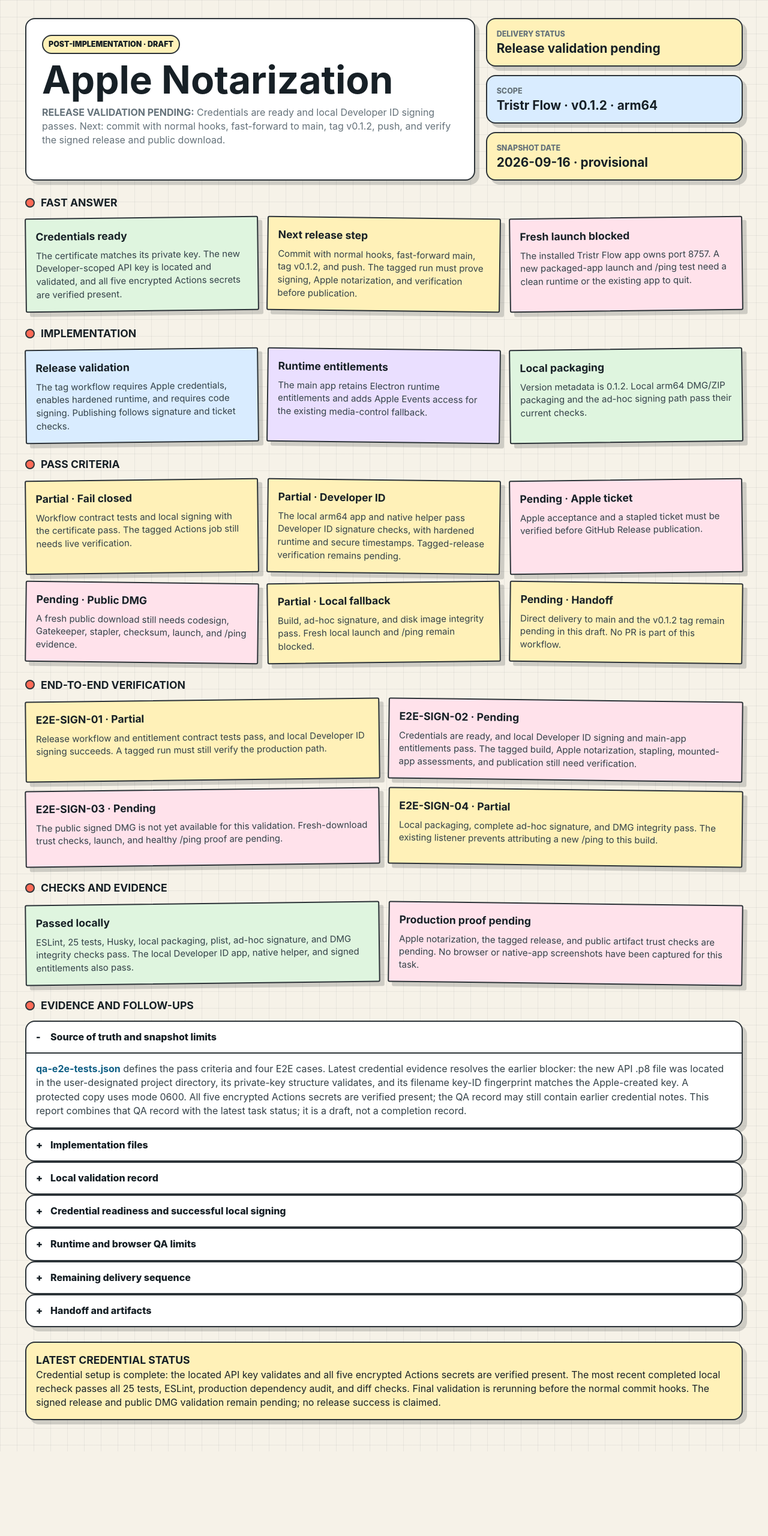
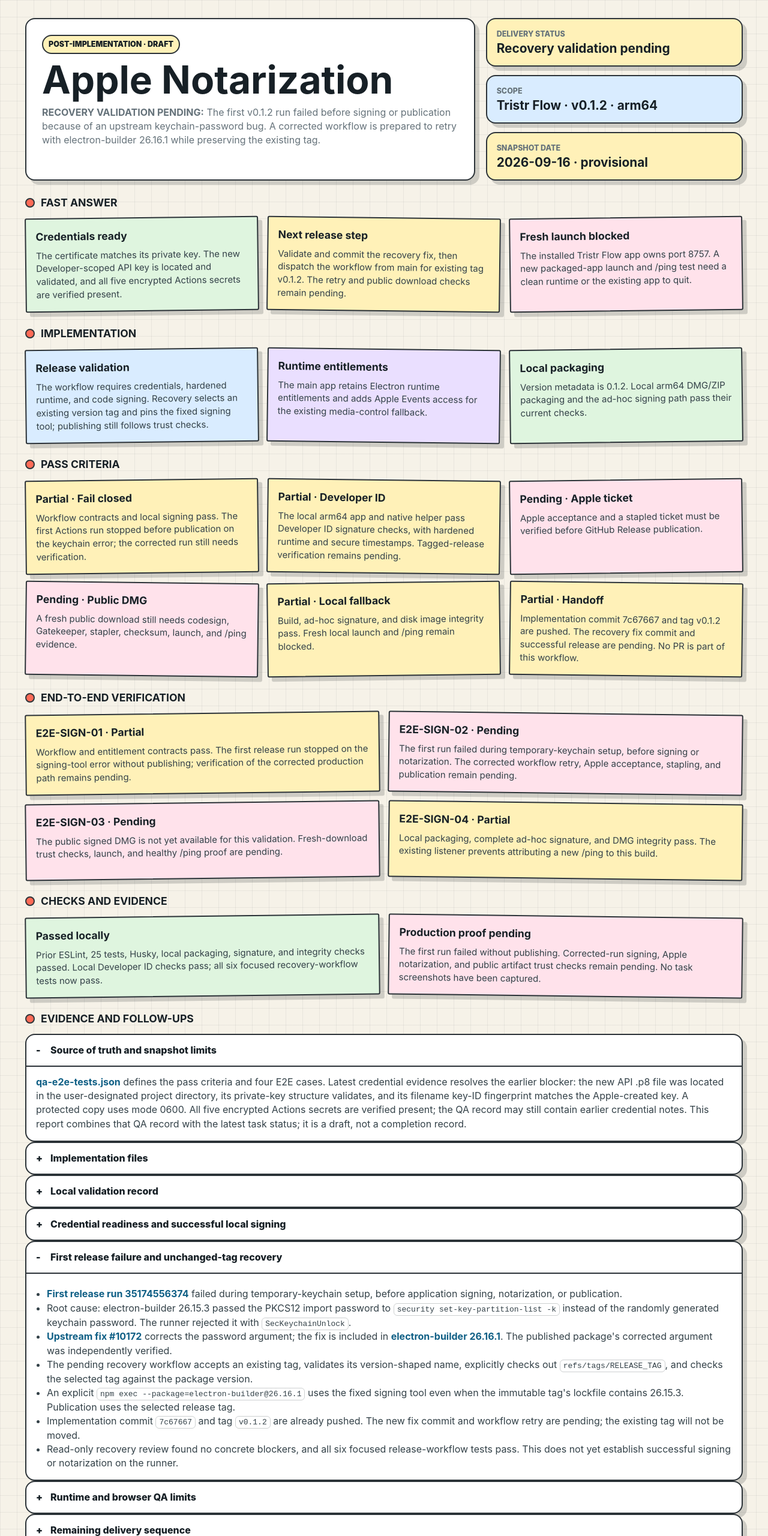
Before and after one commit to zvone187/Tristr-Flow, a browser extension: page implementation assets/post-implementation-report.html in a window 1280 px wide. Shown: the top 2560 px of the page at 60% size. Before the commit the page ends 2419 px from the top, so only its background shows below. Drawn offline with Linux system fonts and the light colour scheme.

Commit message:
Fix release signing and allow immutable tag retries

```diff
--- a/implementation assets/post-implementation-report.html
+++ b/implementation assets/post-implementation-report.html
@@ -133,10 +133,10 @@
 				<section class="hero" aria-labelledby="title">
 					<span class="tag">Post-Implementation · Draft</span>
 					<h1 id="title">Apple Notarization</h1>
-					<p><strong>RELEASE VALIDATION PENDING:</strong> Credentials are ready and local Developer ID signing passes. Next: commit with normal hooks, fast-forward to main, tag v0.1.2, push, and verify the signed release and public download.</p>
+					<p><strong>RECOVERY VALIDATION PENDING:</strong> The first v0.1.2 run failed before signing or publication because of an upstream keychain-password bug. A corrected workflow is prepared to retry with electron-builder 26.16.1 while preserving the existing tag.</p>
 				</section>
 				<aside class="meta-stack" aria-label="Report metadata">
-					<div class="card bg-yellow"><small>Delivery status</small><strong>Release validation pending</strong></div>
+					<div class="card bg-yellow"><small>Delivery status</small><strong>Recovery validation pending</strong></div>
 					<div class="card bg-blue"><small>Scope</small><strong>Tristr Flow · v0.1.2 · arm64</strong></div>
 					<div class="card bg-yellow"><small>Snapshot date</small><strong>2026-09-16 · provisional</strong></div>
 				</aside>
@@ -146,7 +146,7 @@
 				<div class="section-title"><span class="pin" aria-hidden="true"></span><h2 id="fast-answer">Fast Answer</h2></div>
 				<div class="grid three">
 					<div class="sticky bg-green"><h3>Credentials ready</h3><p>The certificate matches its private key. The new Developer-scoped API key is located and validated, and all five encrypted Actions secrets are verified present.</p></div>
-					<div class="sticky bg-yellow"><h3>Next release step</h3><p>Commit with normal hooks, fast-forward main, tag v0.1.2, and push. The tagged run must prove signing, Apple notarization, and verification before publication.</p></div>
+					<div class="sticky bg-yellow"><h3>Next release step</h3><p>Validate and commit the recovery fix, then dispatch the workflow from main for existing tag v0.1.2. The retry and public download checks remain pending.</p></div>
 					<div class="sticky bg-pink"><h3>Fresh launch blocked</h3><p>The installed Tristr Flow app owns port 8757. A new packaged-app launch and /ping test need a clean runtime or the existing app to quit.</p></div>
 				</div>
 			</section>
@@ -154,7 +154,7 @@
 			<section class="board-section" aria-labelledby="implementation">
 				<div class="section-title"><span class="pin" aria-hidden="true"></span><h2 id="implementation">Implementation</h2></div>
 				<div class="grid three">
-					<div class="sticky bg-blue"><h3>Release validation</h3><p>The tag workflow requires Apple credentials, enables hardened runtime, and requires code signing. Publishing follows signature and ticket checks.</p></div>
+					<div class="sticky bg-blue"><h3>Release validation</h3><p>The workflow requires credentials, hardened runtime, and code signing. Recovery selects an existing version tag and pins the fixed signing tool; publishing still follows trust checks.</p></div>
 					<div class="sticky bg-purple"><h3>Runtime entitlements</h3><p>The main app retains Electron runtime entitlements and adds Apple Events access for the existing media-control fallback.</p></div>
 					<div class="sticky bg-green"><h3>Local packaging</h3><p>Version metadata is 0.1.2. Local arm64 DMG/ZIP packaging and the ad-hoc signing path pass their current checks.</p></div>
 				</div>
@@ -163,20 +163,20 @@
 			<section class="board-section" aria-labelledby="criteria">
 				<div class="section-title"><span class="pin" aria-hidden="true"></span><h2 id="criteria">Pass Criteria</h2></div>
 				<div class="grid three">
-					<div class="sticky bg-yellow"><h3>Partial · Fail closed</h3><p>Workflow contract tests and local signing with the certificate pass. The tagged Actions job still needs live verification.</p></div>
+					<div class="sticky bg-yellow"><h3>Partial · Fail closed</h3><p>Workflow contracts and local signing pass. The first Actions run stopped before publication on the keychain error; the corrected run still needs verification.</p></div>
 					<div class="sticky bg-yellow"><h3>Partial · Developer ID</h3><p>The local arm64 app and native helper pass Developer ID signature checks, with hardened runtime and secure timestamps. Tagged-release verification remains pending.</p></div>
 					<div class="sticky bg-pink"><h3>Pending · Apple ticket</h3><p>Apple acceptance and a stapled ticket must be verified before GitHub Release publication.</p></div>
 					<div class="sticky bg-pink"><h3>Pending · Public DMG</h3><p>A fresh public download still needs codesign, Gatekeeper, stapler, checksum, launch, and /ping evidence.</p></div>
 					<div class="sticky bg-yellow"><h3>Partial · Local fallback</h3><p>Build, ad-hoc signature, and disk image integrity pass. Fresh local launch and /ping remain blocked.</p></div>
-					<div class="sticky bg-yellow"><h3>Pending · Handoff</h3><p>Direct delivery to main and the v0.1.2 tag remain pending in this draft. No PR is part of this workflow.</p></div>
+					<div class="sticky bg-yellow"><h3>Partial · Handoff</h3><p>Implementation commit 7c67667 and tag v0.1.2 are pushed. The recovery fix commit and successful release are pending. No PR is part of this workflow.</p></div>
 				</div>
 			</section>
 
 			<section class="board-section" aria-labelledby="e2e">
 				<div class="section-title"><span class="pin" aria-hidden="true"></span><h2 id="e2e">End-to-End Verification</h2></div>
 				<div class="grid two">
-					<div class="sticky bg-yellow"><h3>E2E-SIGN-01 · Partial</h3><p>Release workflow and entitlement contract tests pass, and local Developer ID signing succeeds. A tagged run must still verify the production path.</p></div>
-					<div class="sticky bg-pink"><h3>E2E-SIGN-02 · Pending</h3><p>Credentials are ready, and local Developer ID signing and main-app entitlements pass. The tagged build, Apple notarization, stapling, mounted-app assessments, and publication still need verification.</p></div>
+					<div class="sticky bg-yellow"><h3>E2E-SIGN-01 · Partial</h3><p>Workflow and entitlement contracts pass. The first release run stopped on the signing-tool error without publishing; verification of the corrected production path remains pending.</p></div>
+					<div class="sticky bg-pink"><h3>E2E-SIGN-02 · Pending</h3><p>The first run failed during temporary-keychain setup, before signing or notarization. The corrected workflow retry, Apple acceptance, stapling, and publication remain pending.</p></div>
 					<div class="sticky bg-pink"><h3>E2E-SIGN-03 · Pending</h3><p>The public signed DMG is not yet available for this validation. Fresh-download trust checks, launch, and healthy /ping proof are pending.</p></div>
 					<div class="sticky bg-yellow"><h3>E2E-SIGN-04 · Partial</h3><p>Local packaging, complete ad-hoc signature, and DMG integrity pass. The existing listener prevents attributing a new /ping to this build.</p></div>
 				</div>
@@ -185,8 +185,8 @@
 			<section class="board-section" aria-labelledby="checks">
 				<div class="section-title"><span class="pin" aria-hidden="true"></span><h2 id="checks">Checks and Evidence</h2></div>
 				<div class="grid two">
-					<div class="sticky bg-green"><h3>Passed locally</h3><p>ESLint, 25 tests, Husky, local packaging, plist, ad-hoc signature, and DMG integrity checks pass. The local Developer ID app, native helper, and signed entitlements also pass.</p></div>
-					<div class="sticky bg-pink"><h3>Production proof pending</h3><p>Apple notarization, the tagged release, and public artifact trust checks are pending. No browser or native-app screenshots have been captured for this task.</p></div>
+					<div class="sticky bg-green"><h3>Passed locally</h3><p>Prior ESLint, 25 tests, Husky, local packaging, signature, and integrity checks passed. Local Developer ID checks pass; all six focused recovery-workflow tests now pass.</p></div>
+					<div class="sticky bg-pink"><h3>Production proof pending</h3><p>The first run failed without publishing. Corrected-run signing, Apple notarization, and public artifact trust checks remain pending. No task screenshots have been captured.</p></div>
 				</div>
 			</section>
 
@@ -196,15 +196,15 @@
 				<details><summary>Implementation files</summary><div class="detail-body"><ul>
 					<li><a href="../.github/workflows/release.yml">Release workflow</a>: required secrets, temporary API key file, forced signing, hardened runtime, and verification before publishing.</li>
 					<li><a href="../build/entitlements.mac.plist">Main-app entitlements</a>: Electron runtime settings plus Apple Events.</li>
-					<li><a href="../package.json">Package configuration</a> and lockfile: version 0.1.2; explicit main-app entitlements.</li>
+					<li><a href="../package.json">Package configuration</a> and lockfile: app version 0.1.2, main-app entitlements, and an exact electron-builder 26.16.1 pin in the recovery change.</li>
 					<li><a href="../test/release-workflow.test.js">Release tests</a>: version, local ad-hoc fallback, entitlement, and workflow contracts.</li>
 					<li><a href="../scripts/after-pack.js">Existing afterPack hook</a>: local ad-hoc signing remains available.</li>
 					<li><a href="../.gitignore">Credential-file exclusions</a>: <code>*.key.pem</code>, <code>*.p8</code>, <code>*.p12</code>, and <code>*.pfx</code> are ignored.</li>
-					<li><a href="../AGENTS.md">Delivery instructions</a>: tag/version matching, required trust checks, the G2 intermediate in the PKCS12, and protected secret storage are documented.</li>
+					<li><a href="../AGENTS.md">Delivery instructions</a>: tag/version matching, trust checks, the G2 intermediate, protected secrets, and recovery by dispatching an existing tag from main are documented.</li>
 				</ul></div></details>
 				<details><summary>Local validation record</summary><div class="detail-body"><ul>
 					<li><code>npm ci</code> completed and enabled Husky.</li>
-					<li><code>npm run lint</code>, <code>npm test</code> (25 tests), and the Husky pre-commit entry point passed. Lint, all 25 tests, and the production audit pass the most recent completed recheck. Final validation is rerunning after the documentation and ignore-list updates; normal hooks will run again on commit.</li>
+					<li><code>npm run lint</code>, <code>npm test</code> (25 tests), and the Husky pre-commit entry point passed. Lint, all 25 tests, and the production audit pass the most recent completed recheck. All six release-workflow tests pass after adding the recovery contract. Full validation and normal hooks for the recovery commit are pending.</li>
 					<li>Local electron-builder arm64 DMG/ZIP packaging passed with no production signing credentials.</li>
 					<li><code>plutil -lint</code>, <code>codesign --verify --deep --strict</code> for the ad-hoc app, and <code>hdiutil verify</code> for the local DMG passed.</li>
 					<li>Production dependency audit: zero reported vulnerabilities. Installation reported seven development-dependency findings.</li>
@@ -220,22 +220,31 @@
 					<li>The signed main-app entitlements retain Electron runtime permissions and <code>com.apple.security.automation.apple-events</code>; inspection passed.</li>
 					<li>The earlier local build intentionally skipped notarization while the API key file was unavailable. That credential blocker is now resolved; Apple acceptance, stapling, and Gatekeeper validation remain pending in the release run.</li>
 				</ul></div></details>
+				<details open><summary>First release failure and unchanged-tag recovery</summary><div class="detail-body"><ul>
+					<li><a href="https://github.com/zvone187/Tristr-Flow/actions/runs/35174556374">First release run 35174556374</a> failed during temporary-keychain setup, before application signing, notarization, or publication.</li>
+					<li>Root cause: electron-builder 26.15.3 passed the PKCS12 import password to <code>security set-key-partition-list -k</code> instead of the randomly generated keychain password. The runner rejected it with <code>SecKeychainUnlock</code>.</li>
+					<li><a href="https://github.com/electron-userland/electron-builder/pull/10172">Upstream fix #10172</a> corrects the password argument; the fix is included in <a href="https://github.com/electron-userland/electron-builder/releases/tag/electron-builder%4026.16.1">electron-builder 26.16.1</a>. The published package's corrected argument was independently verified.</li>
+					<li>The pending recovery workflow accepts an existing tag, validates its version-shaped name, explicitly checks out <code>refs/tags/RELEASE_TAG</code>, and checks the selected tag against the package version.</li>
+					<li>An explicit <code>npm exec --package=electron-builder@26.16.1</code> uses the fixed signing tool even when the immutable tag's lockfile contains 26.15.3. Publication uses the selected release tag.</li>
+					<li>Implementation commit <code>7c67667</code> and tag <code>v0.1.2</code> are already pushed. The new fix commit and workflow retry are pending; the existing tag will not be moved.</li>
+					<li>Read-only recovery review found no concrete blockers, and all six focused release-workflow tests pass. This does not yet establish successful signing or notarization on the runner.</li>
+				</ul></div></details>
 				<details><summary>Runtime and browser QA limits</summary><div class="detail-body"><p>The existing installed app listens on localhost port 8757. The packaged application requests a single-instance lock and uses that same fixed port. An existing /ping response cannot prove a fresh build works. No existing app was stopped. A clean macOS runtime, or an agreed interruption of the existing app, is needed for unambiguous launch and /ping evidence. There are no screenshots for this task; older screenshots are not used as notarization evidence.</p></div></details>
 				<details><summary>Remaining delivery sequence</summary><div class="detail-body"><ol>
-					<li>Create the normal commit for the validated changes with Husky hooks enabled; all five Actions secrets are ready.</li>
-					<li>Deliver the validated branch directly to main, tag v0.1.2, and push under the authorized no-PR workflow.</li>
+					<li>Finish recovery validation and create the normal fix commit with Husky hooks enabled; all five Actions secrets are ready.</li>
+					<li>Fast-forward the recovery fix to main and push. Keep existing tag v0.1.2 at implementation commit 7c67667, then dispatch the updated workflow from main with that tag.</li>
 					<li>Monitor the authorized release run and verify it signs, receives Apple acceptance, staples, and publishes only after checks pass.</li>
 					<li>Download the public DMG; verify checksum, disk integrity, codesign, Gatekeeper, stapler, fresh launch, and /ping.</li>
 					<li>Update this report and the QA record with actual results and evidence before marking the task complete.</li>
 				</ol></div></details>
 				<details><summary>Handoff and artifacts</summary><div class="detail-body"><ul>
 					<li>Branch: <code>codex/apple-notarization</code>; work continues in the existing isolated worktree.</li>
-					<li>Target tag: <code>v0.1.2</code>. Expected artifacts: <code>Tristr-Flow-0.1.2-arm64.dmg</code> and <code>Tristr-Flow-0.1.2-arm64.zip</code>.</li>
-					<li>At this report snapshot, the commit, tag, push, and release are pending. Credentials are ready; handoff now depends on release and public-artifact validation. No PR and no force push.</li>
+					<li>Existing immutable tag: <code>v0.1.2</code> at <code>7c67667</code>. Expected artifacts: <code>Tristr-Flow-0.1.2-arm64.dmg</code> and <code>Tristr-Flow-0.1.2-arm64.zip</code>.</li>
+					<li>Implementation commit 7c67667 is pushed and v0.1.2 remains unchanged. The first release run failed; the new recovery fix commit, corrected retry, and public-artifact validation are pending. No PR and no force push.</li>
 					<li><a href="qa-e2e-tests.json">QA source of truth</a> · <a href="pre-implementation-report.html">Readiness report</a></li>
 					<li>Public release URL, final checksum, trust output, and fresh-launch evidence: pending.</li>
 				</ul></div></details>
 			</section>
-		<section class="board-section"><div class="card bg-yellow"><h2>Latest credential status</h2><p>Credential setup is complete: the located API key validates and all five encrypted Actions secrets are verified present. The most recent completed local recheck passes all 25 tests, ESLint, production dependency audit, and diff checks. Final validation is rerunning before the normal commit hooks. The signed release and public DMG validation remain pending; no release success is claimed.</p></div></section></main>
+		<section class="board-section"><div class="card bg-yellow"><h2>Latest recovery status</h2><p>All five credentials remain ready. The first run failed because electron-builder 26.15.3 passed the certificate password where macOS requires the temporary keychain password. The 26.16.1 recovery workflow is prepared, with all six focused workflow tests passing. Commit, retry, notarization, and public DMG validation remain pending.</p></div></section></main>
 	</body>
 </html>
--- a/implementation assets/qa-e2e-tests.json
+++ b/implementation assets/qa-e2e-tests.json
@@ -63,7 +63,7 @@
         "Published artifact checksum"
       ],
       "status": "pending",
-      "notes": "Local Developer ID signing, hardened runtime, secure timestamps, native helper signing, and actual signed entitlements pass. Credentials are ready. Tagged notarization, stapling, and Gatekeeper validation remain pending."
+      "notes": "Initial run failed before publication due to an upstream signing-tool bug. Corrected tool and immutable-tag recovery workflow are under local validation; notarization and production trust gates remain pending."
     },
     {
       "id": "E2E-SIGN-03",
@@ -129,6 +129,8 @@
     "Application and native media helper both pass deep strict codesign verification with expected Developer ID authority, hardened runtime, and secure timestamp. Signed main-app Electron and Apple Events entitlements verified.",
     "No commit, tag, push, PR, or new public release has been created.",
     "Final local recheck: npm ci enabled Husky; all 25 tests, ESLint, production dependency audit, and git diff --check pass. Remote main and v0.1.2 tag state remain unchanged.",
-    "New API private key found at the user-specified location, validated without displaying contents, and matched to the approved Apple API key ID. A protected credential copy was saved; all five encrypted GitHub Actions secrets are now present."
+    "New API private key found at the user-specified location, validated without displaying contents, and matched to the approved Apple API key ID. A protected credential copy was saved; all five encrypted GitHub Actions secrets are now present.",
+    "Release implementation committed as 7c67667 through normal Husky hooks; main fast-forwarded and v0.1.2 pushed atomically. Initial run 35174556374 passed 25 source tests and secret validation but failed before signing/notarization/publication because electron-builder 26.15.3 passes the PKCS12 password instead of the temporary keychain password.",
+    "Recovery pins official electron-builder 26.16.1 and adds a manually dispatched workflow that checks out the existing immutable release tag. New contract test failed before implementation. The v0.1.2 tag remains unchanged."
   ]
 }
--- a/package.json
+++ b/package.json
@@ -25,7 +25,7 @@
   "devDependencies": {
     "@eslint/js": "^10.0.1",
     "electron": "^42.5.0",
-    "electron-builder": "^26.15.3",
+    "electron-builder": "26.16.1",
     "eslint": "^10.10.0",
     "globals": "^17.12.0",
     "husky": "^9.1.7"
```
Also changed, not shown: AGENTS.md (+1 -0 lines), implementation assets/pre-implementation-report.html (+1 -1 lines), test/release-workflow.test.js (+22 -1 lines), .github/workflows/release.yml, 2 other files.
